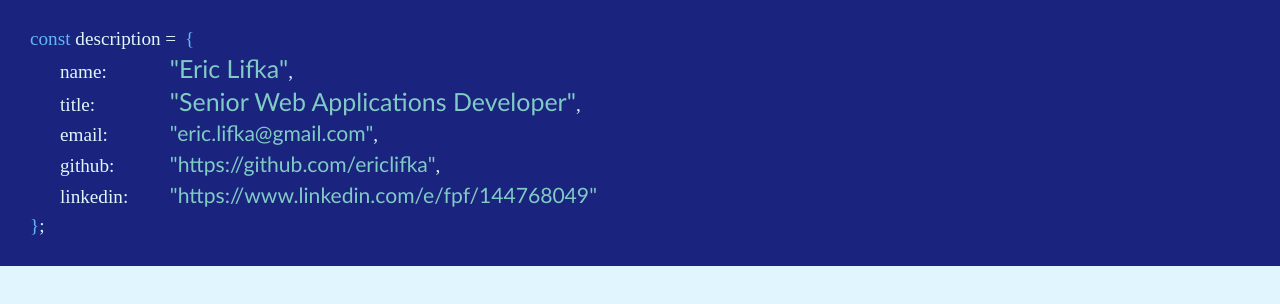
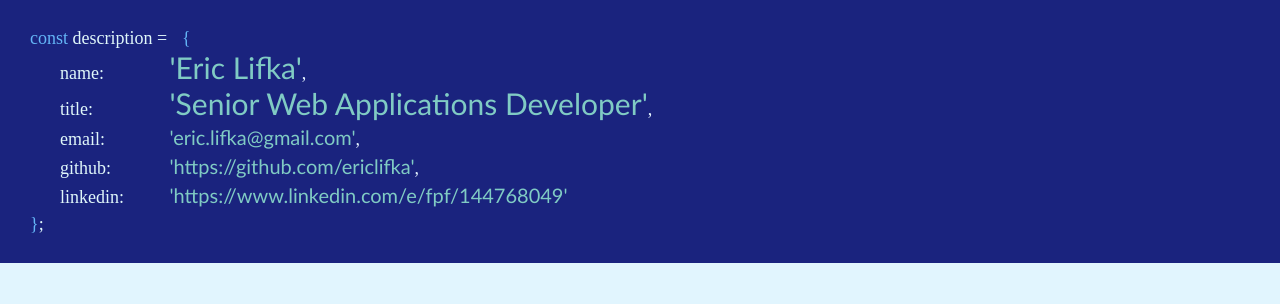
Before and after one commit to ericlifka/ericlifka.github.io, a plain HTML site: page index.html in a window 1280 px wide. Drawn offline with Linux system fonts and the light colour scheme.

Commit message:
play with font sizes

```diff
--- a/index.html
+++ b/index.html
@@ -9,11 +9,11 @@
 
 <div class="title-card">
 <div class="line"><span class="identifier">const</span> <span class="label">description =</span> <span class="identifier">{</span></div>
-<div class="line indent"><span class="label">name:</span> <span class="string strong">"Eric Lifka"</span>,</div>
-<div class="line indent"><span class="label">title:</span> <span class="string strong">"Senior Web Applications Developer"</span>,</div>
-<div class="line indent"><span class="label">email:</span> <span class="string">"<a href="mailto:eric.lifka@gmail.com">eric.lifka@gmail.com</a>"</span>,</div>
-<div class="line indent"><span class="label">github:</span> <span class="string">"<a href="https://github.com/ericlifka" target="_blank">https://github.com/ericlifka</a>"</span>,</div>
-<div class="line indent"><span class="label">linkedin:</span> <span class="string">"<a href="https://www.linkedin.com/e/fpf/144768049" target="_blank">https://www.linkedin.com/e/fpf/144768049</a>"</span></div>
+<div class="line indent strong"><span class="label">name:</span> <span class="string">'Eric Lifka'</span>,</div>
+<div class="line indent strong"><span class="label">title:</span> <span class="string">'Senior Web Applications Developer'</span>,</div>
+<div class="line indent"><span class="label">email:</span> <span class="string">'<a href="mailto:eric.lifka@gmail.com">eric.lifka@gmail.com</a>'</span>,</div>
+<div class="line indent"><span class="label">github:</span> <span class="string">'<a href="https://github.com/ericlifka" target="_blank">https://github.com/ericlifka</a>'</span>,</div>
+<div class="line indent"><span class="label">linkedin:</span> <span class="string">'<a href="https://www.linkedin.com/e/fpf/144768049" target="_blank">https://www.linkedin.com/e/fpf/144768049</a>'</span></div>
 <div class="line"><span class="identifier">}</span><span class="label">;</span></div>
 </div>
 
--- a/styles.less
+++ b/styles.less
@@ -12,13 +12,23 @@ html, body {
     background-color: #1A237E;
     color: #E3F2FD;
 
-	font-size: 1.2em;
+	font-size: 18px;
     line-height: 1.5em;
 	font-family: "Andale Mono";
+//    font-family: 'Helvetica Neue', Helvetica, Arial, sans-serif;
 
     .line {
         &.indent {
             margin-left: 30px;
+        }
+
+        &.strong {
+            line-height: 30px;
+            vertical-align: middle;
+
+            .string {
+                font-size: 30px;
+            }
         }
 
         .identifier {
@@ -27,12 +37,8 @@ html, body {
 
         .string {
             color: #80CBC4;
-            font-size: 1.1em;
+            font-size: 20px;
             font-family: Gill Sans;
-
-            &.strong {
-                font-size: 1.3em;
-            }
 
             & a {
                 color: inherit;
```
Also changed, not shown: styles.css.
